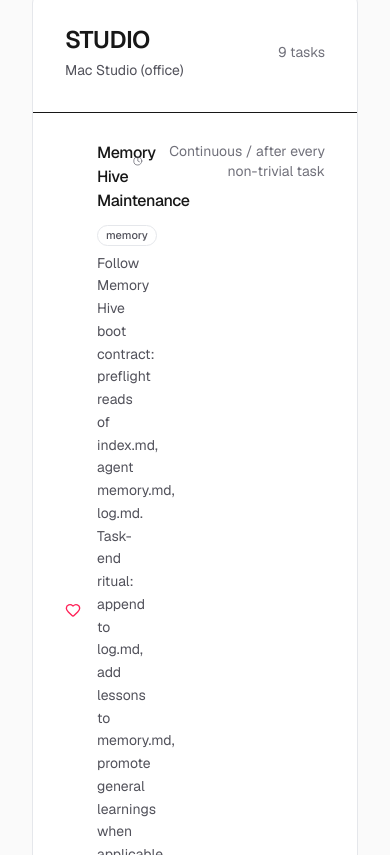
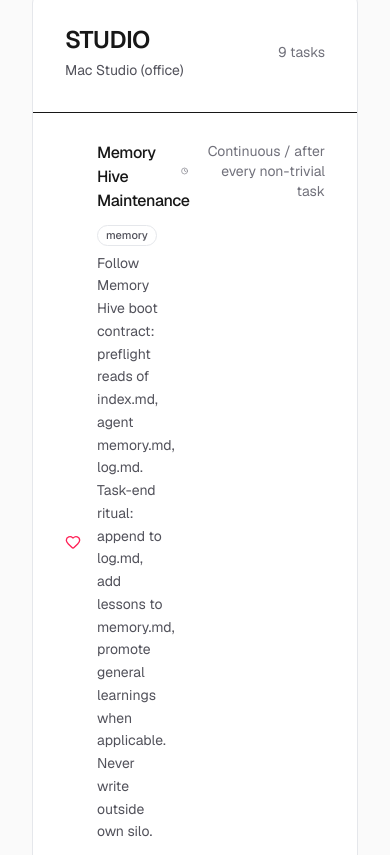
Before and after one commit to rubengarciajr/agent-tasks-dashboard, a Next.js app: page / in a window 390 px wide. Shown: the part 1109-1964 px from the top of the page. Built offline with nearby package versions, Linux system fonts and the light colour scheme.

Commit message:
fix: task row layout improvements - narrower schedule column + flex-shrink on heart

```diff
--- a/app/page.tsx
+++ b/app/page.tsx
@@ -276,7 +276,7 @@ export default function AgentDashboard() {
                     return (
                       <div key={task.id} className={`px-8 py-7 transition-colors ${isHearted ? "bg-rose-50/70 dark:bg-rose-950/30" : ""} ${isHighPriority && !isHearted ? "bg-amber-50/60 dark:bg-amber-950/20" : ""}`}>
                         <div className="flex gap-4">
-                          <button onClick={() => toggleHeart(task.id)} className="mt-1 text-rose-500">
+                          <button onClick={() => toggleHeart(task.id)} className="mt-1 flex-shrink-0 text-rose-500">
                             <Heart className={`h-4 w-4 ${isHearted ? "fill-rose-500" : "fill-transparent"}`} />
                           </button>
                           <div className="flex-1 min-w-0">
@@ -293,7 +293,7 @@ export default function AgentDashboard() {
                               {task.project && <div><span className="text-zinc-400">Project:</span> {task.project}</div>}
                             </div>
                           </div>
-                          <div className="text-right text-sm text-zinc-500 w-48 shrink-0">
+                          <div className="text-right text-sm text-zinc-500 w-36 md:w-44 shrink-0">
                             <div className="flex items-center gap-1.5 justify-end"><Clock className="h-3.5 w-3.5" />{task.schedule}</div>
                             {task.cron_job_id && <div className="font-mono text-xs mt-1 text-zinc-400">{task.cron_job_id}</div>}
                           </div>
```
